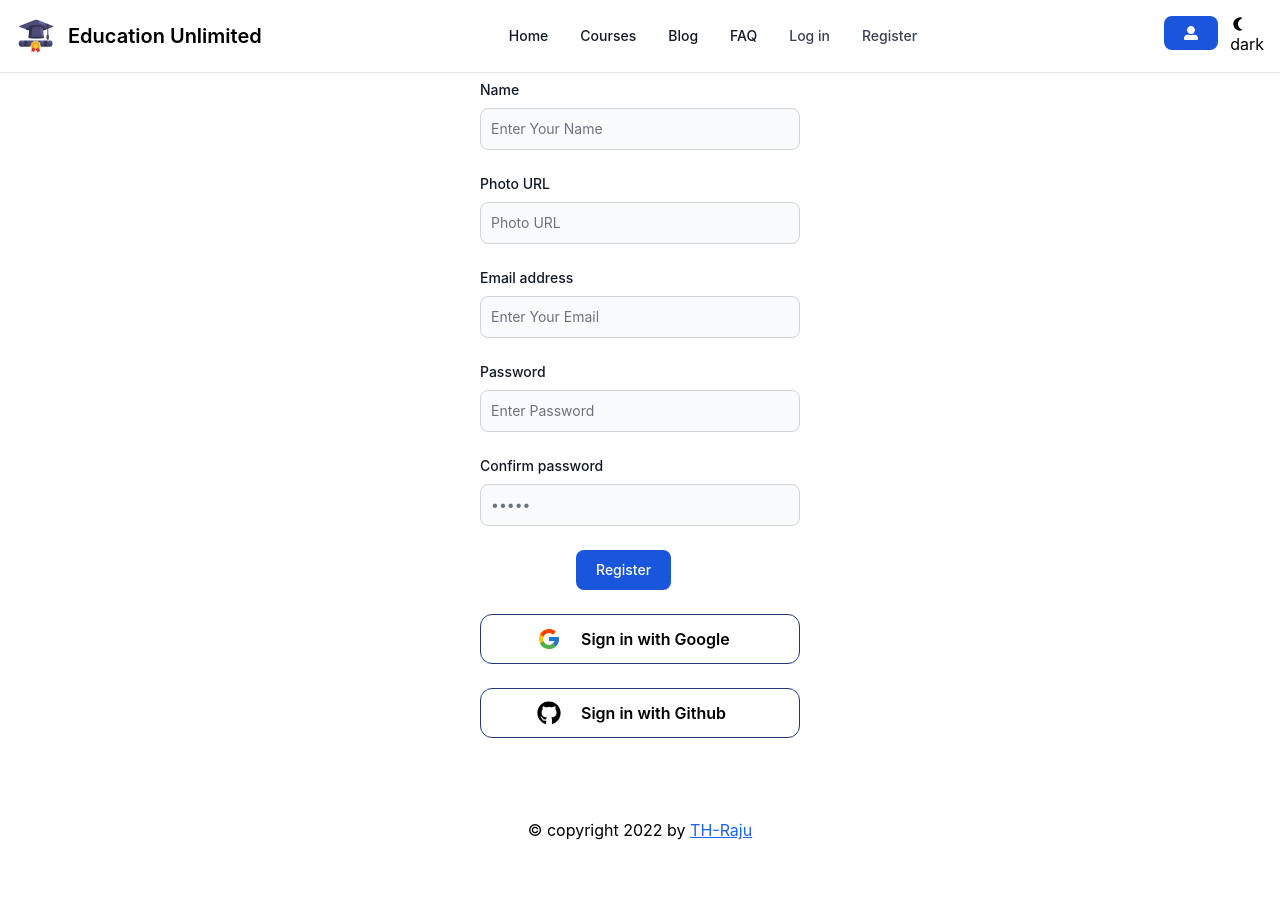
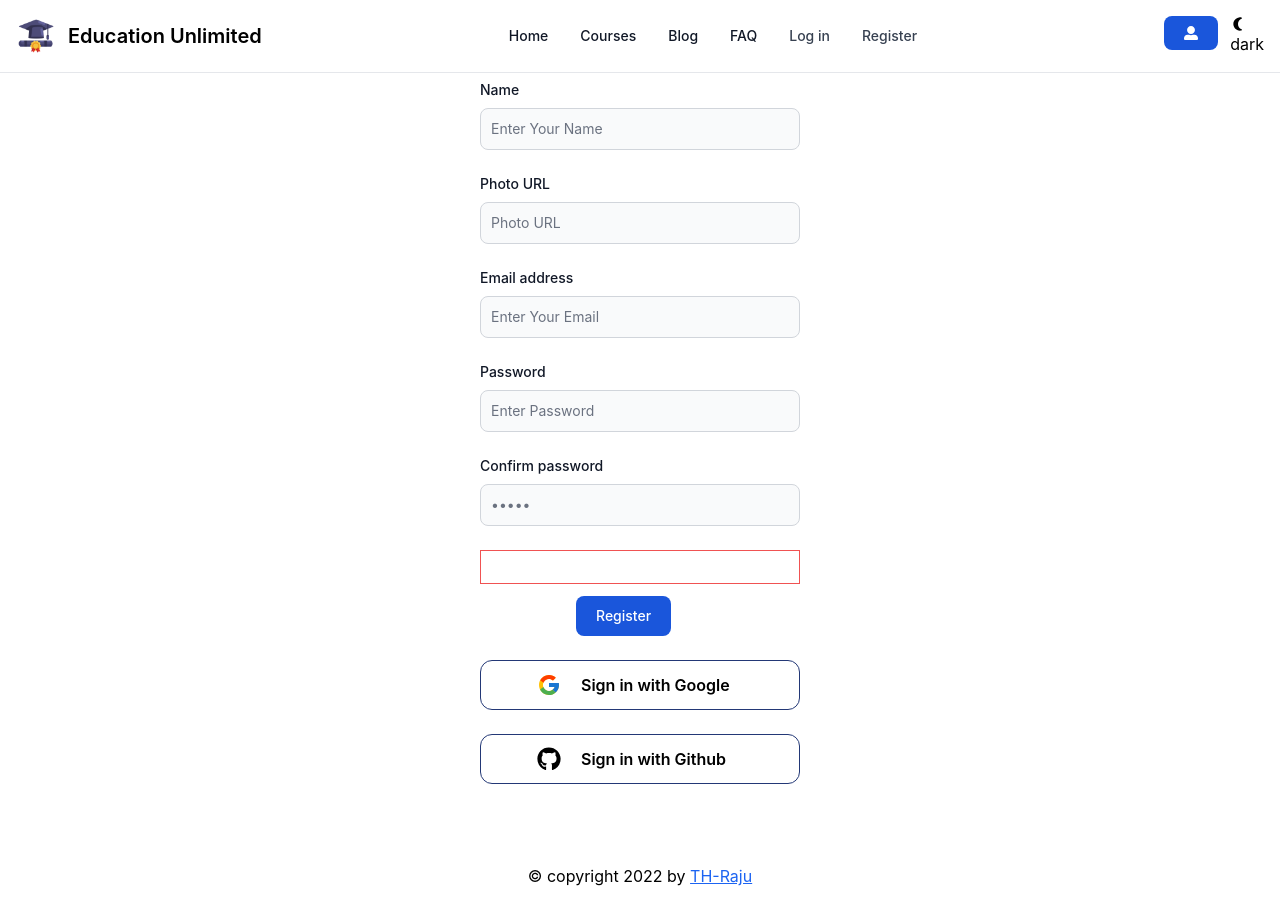
Before and after one commit to TH-Raju/project_education_unlimited_client_side, a React (Create React App) app: page /register in a window 1280 px wide. Shown: the top 924 px of the page. Built offline with nearby package versions, Linux system fonts and the light colour scheme; no server answers.

Commit message:
error section added on login page and register page

```diff
--- a/src/Routes/Routes.jsx
+++ b/src/Routes/Routes.jsx
@@ -8,6 +8,7 @@ import FAQ from "../components/FAQ";
 import Home from "../components/Home";
 import Login from "../components/Login";
 import Premium from "../components/Premium";
+import PrivateRoute from "../components/PrivateRoute";
 import Register from "../components/Register";
 import Main from "../layout/Main";
 
@@ -53,7 +54,7 @@ export const routes = createBrowserRouter([
             {
                 path: '/premium/:id',
                 loader: ({ params }) => fetch(`https://education-unlimited-server-side.vercel.app/courses/${params.id}`),
-                element: <Premium></Premium>
+                element: <PrivateRoute><Premium></Premium></PrivateRoute>
             },
             {
                 path: '/faq',
--- a/src/components/Course.jsx
+++ b/src/components/Course.jsx
@@ -4,7 +4,7 @@ import { Link, useLoaderData } from 'react-router-dom';
 const Course = () => {
     const cours = useLoaderData();
     const { id, title, body, img, variable, condition, loop, functions } = cours;
-    console.log(cours);
+    // console.log(cours);
     return (
         <div >
             <h1 className="text-4xl text-center py-10 font-bold leading-none sm:text-5xl">{title} Tutorial</h1>
--- a/src/components/Detail.jsx
+++ b/src/components/Detail.jsx
@@ -5,7 +5,7 @@ import { FaCrown, FaArrowLeft } from 'react-icons/fa';
 const Detail = () => {
     const cours = useLoaderData();
     const { id, title, body, img, variable, condition, loop, functions } = cours;
-    console.log(cours);
+    // console.log(cours);
     return (
         <div className='lg:mx-32 md:mx-12'>
 
--- a/src/components/Login.jsx
+++ b/src/components/Login.jsx
@@ -1,9 +1,11 @@
 import React, { useContext, useEffect } from 'react';
+import { useState } from 'react';
 import { useLocation, useNavigate } from 'react-router-dom';
 import { AuthContext } from '../context/AuthProvider';
 
 const Login = () => {
     const { user, signIn } = useContext(AuthContext);
+    const [errors, setErrors] = useState('');
     const location = useLocation();
 
     const navigates = useNavigate();
@@ -23,7 +25,8 @@ const Login = () => {
                 form.reset();
             })
             .catch(error => {
-                console.error(error);
+                console.error(error.message);
+                setErrors(error.message)
             })
 
 
@@ -45,7 +48,7 @@ const Login = () => {
                     <label htmlFor="password" className="block mb-2 text-sm font-medium text-gray-900 dark:text-gray-300">Password</label>
                     <input type="password" id="password" name="password" className="bg-gray-50 border border-gray-300 text-gray-900 text-sm rounded-lg focus:ring-blue-500 focus:border-blue-500 block w-full p-2.5 dark:bg-gray-700 dark:border-gray-600 dark:placeholder-gray-400 dark:text-white dark:focus:ring-blue-500 dark:focus:border-blue-500" placeholder="Enter Password" required />
                 </div>
-
+                <p className='py-4 my-3 px-3 text-red-600 border border-red-500'>{errors}</p>
                 <button type="submit" className="text-white bg-blue-700 hover:bg-blue-800 focus:ring-4 focus:outline-none focus:ring-blue-300 font-medium rounded-lg text-sm w-full sm:w-auto px-5 py-2.5 text-center dark:bg-blue-600 dark:hover:bg-blue-700 dark:focus:ring-blue-800">Log in</button>
             </form>
 
--- a/src/components/Register.jsx
+++ b/src/components/Register.jsx
@@ -3,10 +3,11 @@ import { FcGoogle } from "react-icons/fc";
 import { FaGithub } from "react-icons/fa";
 import { AuthContext } from '../context/AuthProvider';
 import { GoogleAuthProvider } from 'firebase/auth';
+import { useState } from 'react';
 
 const Register = () => {
     const { createUser, providerLogin } = useContext(AuthContext);
-
+    const [errors, setErrors] = useState('');
     const googleProvider = new GoogleAuthProvider();
 
     const handleGoogleSignIn = () => {
@@ -23,20 +24,23 @@ const Register = () => {
         const email = form.email.value;
         const password = form.password.value;
         // const name = form.name.value;
-        // const photo = form.photoUrl.value;
-        // console.log(email, password);
+        const confirm = form.confirm.value;
+        console.log(password, confirm);
 
         createUser(email, password)
             .then(result => {
                 const user = result.user;
                 form.reset();
                 console.log(user)
+
             })
             .catch(error => {
                 console.log(error);
+                setErrors(error.message);
             });
 
     }
+
 
     return (
         <div className='lg:mx-32 md:mx-10'>
@@ -61,7 +65,7 @@ const Register = () => {
                     <label htmlFor="confirm_password" className="block mb-2 text-sm font-medium text-gray-900 dark:text-gray-300">Confirm password</label>
                     <input type="password" name="confirm" id="confirm_password" className="bg-gray-50 border border-gray-300 text-gray-900 text-sm rounded-lg focus:ring-blue-500 focus:border-blue-500 block w-full p-2.5 dark:bg-gray-700 dark:border-gray-600 dark:placeholder-gray-400 dark:text-white dark:focus:ring-blue-500 dark:focus:border-blue-500" placeholder="•••••" required />
                 </div>
-
+                <p className='py-4 my-3 px-3 text-red-600 border border-red-500'>{errors}</p>
                 <button type="submit" className="text-white bg-blue-700 hover:bg-blue-800 focus:ring-4 focus:outline-none focus:ring-blue-300 font-medium rounded-lg text-sm w-full sm:w-auto px-5 py-2.5 text-center ml-24 dark:bg-blue-600 dark:hover:bg-blue-700 dark:focus:ring-blue-800">Register</button>
                 <br />
                 <button type="button" onClick={handleGoogleSignIn} className="px-14 py-3 flex align-middle gap-5 w-full mt-6 text-center font-semibold border rounded-xl border-blue-900 dark:border-gray-100 dark:text-gray-100 hover:bg-gray-300"><FcGoogle className='text-2xl'></FcGoogle> Sign in with Google</button>
```
